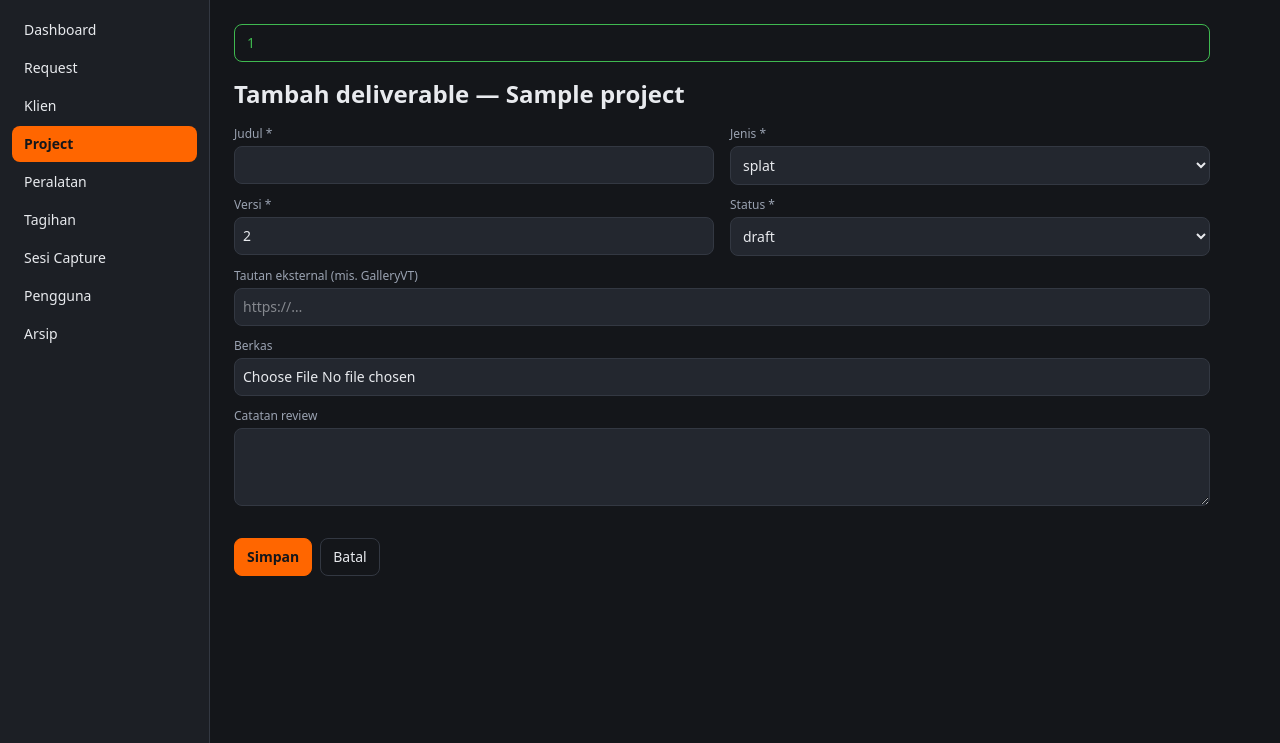
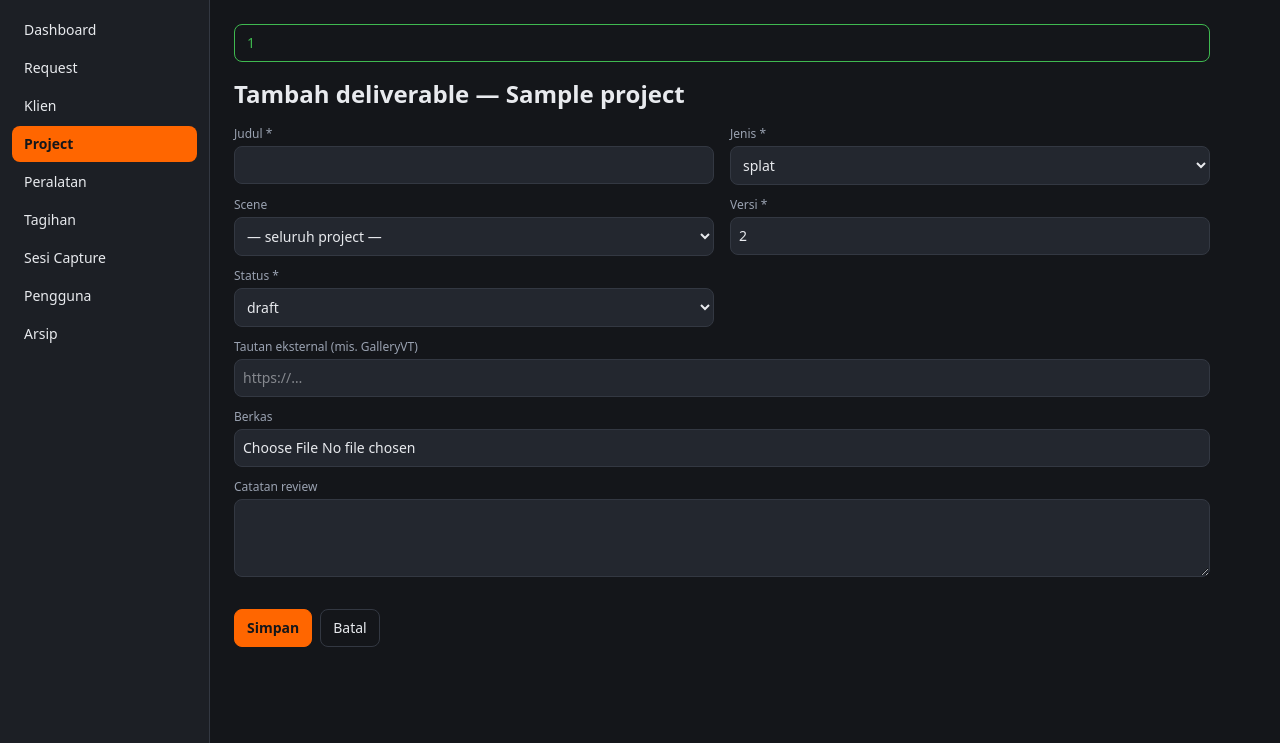
Before and after one commit to RendraSuproboAji/agency_management, a Laravel app: a page that uses resources/views/app.blade.php in a window 1280 px wide. Shown: the part 65-808 px from the top of the page. Run offline with Laravel 12, Linux system fonts and the light colour scheme; a user stored in the database is signed in; data comes from the database, SQL or seed files in the repository; tables that the repository leaves empty hold one stand-in row (values such as "Sample post"); style sheets or scripts are compiled from the project's sources; some libraries are stand-ins or nearby versions.

Commit message:
Tambah multi-scene per project
Satu project immersive biasanya terdiri dari beberapa ruang atau titik
tangkap; GalleryVT juga memodelkan project sebagai kumpulan scene. Scene
kini menjadi entitas tersendiri: deliverable dan sesi pengambilan gambar
bisa ditautkan ke salah satunya, dan portal klien mengelompokkan hasil
pekerjaan per scene.

Slug scene cukup unik di dalam satu project — nama "Lobi" lazim dipakai
banyak project sekaligus — jadi Slug::uniqueFor menerima batasan lingkup.
Scene ikut diarsipkan dan dipulihkan bersama project lewat App\\Support\\Archive
dengan penanda waktu yang sama seperti turunan lain. Kolom scene_id memakai
nullOnDelete supaya mengarsipkan scene tidak ikut menghilangkan pekerjaan
yang sudah ada.

```diff
--- a/app/Http/Controllers/DeliverableController.php
+++ b/app/Http/Controllers/DeliverableController.php
@@ -8,7 +8,10 @@ use App\Support\ActivityLogger;
 use App\Support\UploadRules;
 use Illuminate\Http\RedirectResponse;
 use Illuminate\Http\Request;
+use Illuminate\Support\Collection;
 use Illuminate\Support\Facades\Storage;
+use Illuminate\Validation\Rule;
+use Illuminate\Validation\Rules\Exists;
 use Inertia\Inertia;
 use Inertia\Response;
 
@@ -20,6 +23,7 @@ class DeliverableController extends Controller
 
         return Inertia::render('Deliverables/Form', [
             'project' => $project->only(['slug', 'title']),
+            'scenes' => $this->scenes($project),
             'deliverable' => [
                 'type' => 'splat',
                 'status' => 'draft',
@@ -33,7 +37,7 @@ class DeliverableController extends Controller
     {
         abort_unless($project->isManageableBy($request->user()), 403);
 
-        $data = $this->validated($request);
+        $data = $this->validated($request, $project);
         $data['file_path'] = $this->storeFile($request, $project);
         $data['submitted_at'] = $data['status'] === 'submitted' ? now() : null;
 
@@ -48,8 +52,9 @@ class DeliverableController extends Controller
 
         return Inertia::render('Deliverables/Form', [
             'project' => $project->only(['slug', 'title']),
+            'scenes' => $this->scenes($project),
             'deliverable' => [
-                ...$deliverable->only(['id', 'title', 'type', 'version', 'status', 'external_url', 'review_note']),
+                ...$deliverable->only(['id', 'scene_id', 'title', 'type', 'version', 'status', 'external_url', 'review_note']),
                 'file_name' => $deliverable->file_path ? basename($deliverable->file_path) : null,
             ],
         ] + $this->formOptions());
@@ -59,7 +64,7 @@ class DeliverableController extends Controller
     {
         $this->authorizeDeliverable($request, $project, $deliverable);
 
-        $data = $this->validated($request);
+        $data = $this->validated($request, $project);
 
         if ($path = $this->storeFile($request, $project)) {
             $this->deleteFile($deliverable);
@@ -161,11 +166,26 @@ class DeliverableController extends Controller
         }
     }
 
+    /** @return Collection<int, array<string, mixed>> */
+    private function scenes(Project $project): Collection
+    {
+        return $project->scenes()->get()->map(fn ($scene) => $scene->only(['id', 'name']));
+    }
+
+    /** Scene harus milik project ini dan belum diarsipkan. */
+    private function sceneRule(Project $project): Exists
+    {
+        return Rule::exists('project_scenes', 'id')
+            ->where('project_id', $project->id)
+            ->whereNull('deleted_at');
+    }
+
     /** @return array<string, mixed> */
-    private function validated(Request $request): array
+    private function validated(Request $request, Project $project): array
     {
         return $request->validate([
             'title' => ['required', 'string', 'max:150'],
+            'scene_id' => ['nullable', $this->sceneRule($project)],
             'type' => ['required', 'in:'.implode(',', Deliverable::TYPES)],
             'version' => ['required', 'integer', 'min:1'],
             'external_url' => ['nullable', 'url', 'max:255'],
--- a/app/Http/Controllers/Portal/ProjectController.php
+++ b/app/Http/Controllers/Portal/ProjectController.php
@@ -36,6 +36,7 @@ class ProjectController extends Controller
 
         $project->load([
             'captureSessions' => fn ($query) => $query->orderBy('scheduled_at'),
+            'scenes',
             'deliverables' => fn ($query) => $query->orderByDesc('created_at'),
             'invoices' => fn ($query) => $query->whereNot('status', 'draft')->with('payments')->orderByDesc('issued_at'),
             'quotations' => fn ($query) => $query->whereNot('status', 'draft')->with('items')->orderByDesc('issued_at'),
@@ -52,6 +53,7 @@ class ProjectController extends Controller
                 ]),
                 'deliverables' => $project->deliverables->map(fn ($deliverable) => [
                     ...$deliverable->only(['id', 'title', 'type', 'version', 'status', 'review_note']),
+                    'scene' => $project->scenes->firstWhere('id', $deliverable->scene_id)?->name,
                     'url' => $deliverable->url(),
                     'can_review' => in_array($deliverable->status, ['submitted', 'revision'], true),
                 ]),
--- a/app/Models/Deliverable.php
+++ b/app/Models/Deliverable.php
@@ -11,7 +11,7 @@ use Illuminate\Database\Eloquent\SoftDeletes;
 use Illuminate\Support\Facades\Storage;
 
 #[Fillable([
-    'project_id', 'title', 'type', 'version', 'file_path', 'external_url',
+    'project_id', 'scene_id', 'title', 'type', 'version', 'file_path', 'external_url',
     'status', 'review_note', 'submitted_at', 'approved_at',
 ])]
 class Deliverable extends Model
@@ -36,6 +36,11 @@ class Deliverable extends Model
         return $this->belongsTo(Project::class);
     }
 
+    public function scene(): BelongsTo
+    {
+        return $this->belongsTo(ProjectScene::class, 'scene_id');
+    }
+
     /** Tautan eksternal (mis. GalleryVT) diutamakan; kalau tidak ada pakai berkas terunggah. */
     public function url(): ?string
     {
--- a/app/Models/Project.php
+++ b/app/Models/Project.php
@@ -50,6 +50,11 @@ class Project extends Model
     public function owner(): BelongsTo
     {
         return $this->belongsTo(User::class, 'owner_id');
+    }
+
+    public function scenes(): HasMany
+    {
+        return $this->hasMany(ProjectScene::class)->orderBy('position')->orderBy('id');
     }
 
     public function captureSessions(): HasMany
--- /dev/null
+++ b/app/Models/ProjectScene.php
@@ -0,0 +1,33 @@
+<?php
+
+namespace App\Models;
+
+use Database\Factories\ProjectSceneFactory;
+use Illuminate\Database\Eloquent\Attributes\Fillable;
+use Illuminate\Database\Eloquent\Factories\HasFactory;
+use Illuminate\Database\Eloquent\Model;
+use Illuminate\Database\Eloquent\Relations\BelongsTo;
+use Illuminate\Database\Eloquent\Relations\HasMany;
+use Illuminate\Database\Eloquent\SoftDeletes;
+
+#[Fillable(['project_id', 'name', 'slug', 'position', 'gallery_url', 'notes'])]
+class ProjectScene extends Model
+{
+    /** @use HasFactory<ProjectSceneFactory> */
+    use HasFactory, SoftDeletes;
+
+    public function project(): BelongsTo
+    {
+        return $this->belongsTo(Project::class);
+    }
+
+    public function deliverables(): HasMany
+    {
+        return $this->hasMany(Deliverable::class, 'scene_id');
+    }
+
+    public function captureSessions(): HasMany
+    {
+        return $this->hasMany(CaptureSession::class, 'scene_id');
+    }
+}
--- a/app/Support/Archive.php
+++ b/app/Support/Archive.php
@@ -73,6 +73,7 @@ class Archive
 
         self::stampMany($project->quotations(), $at);
         self::stampMany($project->deliverables(), $at);
+        self::stampMany($project->scenes(), $at);
         self::stamp($project, $at);
     }
 
@@ -82,6 +83,7 @@ class Archive
 
         self::matching($project->quotations()->onlyTrashed(), $at)->restore();
         self::matching($project->deliverables()->onlyTrashed(), $at)->restore();
+        self::matching($project->scenes()->onlyTrashed(), $at)->restore();
 
         foreach (self::matching($project->invoices()->onlyTrashed(), $at)->get() as $invoice) {
             $invoice->restore();
--- a/resources/js/Pages/Deliverables/Form.jsx
+++ b/resources/js/Pages/Deliverables/Form.jsx
@@ -2,13 +2,14 @@ import { useForm } from '@inertiajs/react';
 import AppLayout from '@/Layouts/AppLayout';
 import { Button, ButtonLink, Field, inputClass } from '@/Components/ui';
 
-export default function Form({ project, deliverable, types, statuses }) {
+export default function Form({ project, deliverable, scenes, types, statuses }) {
     const editing = Boolean(deliverable.id);
 
     const { data, setData, post, processing, errors } = useForm({
         title: deliverable.title ?? '',
         type: deliverable.type ?? 'splat',
         version: deliverable.version ?? 1,
+        scene_id: deliverable.scene_id ?? '',
         status: deliverable.status ?? 'draft',
         external_url: deliverable.external_url ?? '',
         review_note: deliverable.review_note ?? '',
@@ -46,6 +47,12 @@ export default function Form({ project, deliverable, types, statuses }) {
                             {types.map((type) => <option key={type} value={type}>{type}</option>)}
                         </select>
                     </Field>
+                    <Field label="Scene" error={errors.scene_id}>
+                        <select className={inputClass} value={data.scene_id} onChange={(e) => setData('scene_id', e.target.value)}>
+                            <option value="">— seluruh project —</option>
+                            {scenes.map((scene) => <option key={scene.id} value={scene.id}>{scene.name}</option>)}
+                        </select>
+                    </Field>
                     <Field label="Versi *" error={errors.version}>
                         <input type="number" min="1" className={inputClass} value={data.version}
                                onChange={(e) => setData('version', e.target.value)} required />
--- a/resources/js/Pages/Portal/Project.jsx
+++ b/resources/js/Pages/Portal/Project.jsx
@@ -14,6 +14,22 @@ function RevisionForm({ action }) {
             {errors.review_note && <span className="text-xs text-danger">{errors.review_note}</span>}
         </form>
     );
+}
+
+/**
+ * Kelompokkan hasil pekerjaan per scene, mempertahankan urutan aslinya.
+ * Deliverable tanpa scene tetap tampil, di bawah judul kosong.
+ */
+function groupByScene(items) {
+    const groups = new Map();
+
+    for (const item of items) {
+        const key = item.scene ?? null;
+        if (!groups.has(key)) groups.set(key, []);
+        groups.get(key).push(item);
+    }
+
+    return [...groups.entries()];
 }
 
 export default function Project({ project, statuses }) {
@@ -61,7 +77,10 @@ export default function Project({ project, statuses }) {
 
             <Panel title="Hasil pekerjaan">
                 {project.deliverables.length === 0 && <p className="text-sm text-muted">Belum ada hasil yang diserahkan.</p>}
-                {project.deliverables.map((item) => (
+                {groupByScene(project.deliverables).map(([scene, items]) => (
+                    <section key={scene ?? ''}>
+                        {scene && <h3 className="mt-4 text-sm font-semibold text-muted">{scene}</h3>}
+                        {items.map((item) => (
                             <div key={item.id} className="flex flex-wrap justify-between gap-3 border-b border-line py-3 last:border-b-0">
                                 <div>
                                     <strong>{item.title}</strong> <span className="text-sm text-muted">v{item.version} · {item.type}</span>{' '}
@@ -79,6 +98,8 @@ export default function Project({ project, statuses }) {
                                     </div>
                                 )}
                             </div>
+                        ))}
+                    </section>
                 ))}
             </Panel>
 
--- a/resources/js/Pages/Projects/Show.jsx
+++ b/resources/js/Pages/Projects/Show.jsx
@@ -15,6 +15,7 @@ export default function Show({ project, canManage, statuses, billed, paid, rawSi
     const note = useForm({ body: '' });
     const job = useForm({ kind: 'splat_training', status: 'queued', capture_session_id: '', machine: '' });
     const attachment = useForm({ title: '', category: 'contract', file: null });
+    const scene = useForm({ name: '', gallery_url: '' });
 
     return (
         <AppLayout title={project.title}>
@@ -180,6 +181,38 @@ export default function Show({ project, canManage, statuses, billed, paid, rawSi
                 )}
             </Panel>
 
+            <Panel title="Scene">
+                {project.scenes.length === 0 && <p className="text-sm text-muted">Belum ada scene. Satu project bisa punya beberapa ruang atau titik tangkap.</p>}
+                {project.scenes.map((item) => (
+                    <div key={item.id} className="flex flex-wrap items-center justify-between gap-3 border-b border-line py-2 last:border-b-0">
+                        <div>
+                            <strong>{item.name}</strong> <span className="text-xs text-muted">{item.slug}</span>
+                            {item.gallery_url && <>{' · '}<a href={item.gallery_url} target="_blank" rel="noopener" className="text-accent">Buka tur</a></>}
+                            {item.notes && <p className="whitespace-pre-line text-sm text-muted">{item.notes}</p>}
+                        </div>
+                        {canManage && (
+                            <Button small variant="danger"
+                                    onClick={() => confirmThen('Arsipkan scene ini?', () => router.delete(`${base}/scenes/${item.id}`))}>
+                                Arsipkan
+                            </Button>
+                        )}
+                    </div>
+                ))}
+
+                {canManage && (
+                    <form className="mt-4 flex flex-wrap items-end gap-2"
+                          onSubmit={(e) => { e.preventDefault(); scene.post(`${base}/scenes`, { onSuccess: () => scene.reset() }); }}>
+                        <input className={`${inputClass} w-56`} placeholder="Nama scene" value={scene.data.name}
+                               onChange={(e) => scene.setData('name', e.target.value)} />
+                        <input className={`${inputClass} w-72`} placeholder="URL tur (opsional)" value={scene.data.gallery_url}
+                               onChange={(e) => scene.setData('gallery_url', e.target.value)} />
+                        <Button type="submit" disabled={scene.processing}>Tambah scene</Button>
+                    </form>
+                )}
+                {scene.errors.name && <p className="mt-2 text-sm text-danger">{scene.errors.name}</p>}
+                {scene.errors.gallery_url && <p className="mt-2 text-sm text-danger">{scene.errors.gallery_url}</p>}
+            </Panel>
+
             <Panel
                 title="Deliverable"
                 actions={canManage && <ButtonLink href={`${base}/deliverables/create`} small>Tambah deliverable</ButtonLink>}
@@ -188,7 +221,7 @@ export default function Show({ project, canManage, statuses, billed, paid, rawSi
                 {project.deliverables.map((item) => (
                     <div key={item.id} className="flex flex-wrap justify-between gap-3 border-b border-line py-3 last:border-b-0">
                         <div>
-                            <strong>{item.title}</strong> <span className="text-sm text-muted">v{item.version} · {item.type}</span>{' '}
+                            <strong>{item.title}</strong> <span className="text-sm text-muted">v{item.version} · {item.type}{item.scene ? ` · ${item.scene}` : ''}</span>{' '}
                             <Badge status={item.status} />{' '}
                             {item.url && <a href={item.url} target="_blank" rel="noopener" className="text-accent">Buka aset</a>}
                             {item.review_note && <p className="whitespace-pre-line text-sm text-muted">{item.review_note}</p>}
--- a/resources/js/Pages/Sessions/Form.jsx
+++ b/resources/js/Pages/Sessions/Form.jsx
@@ -2,12 +2,13 @@ import { useForm } from '@inertiajs/react';
 import AppLayout from '@/Layouts/AppLayout';
 import { Button, ButtonLink, Field, inputClass } from '@/Components/ui';
 
-export default function Form({ project, session, crew, equipment, statuses }) {
+export default function Form({ project, session, scenes, crew, equipment, statuses }) {
     const editing = Boolean(session.id);
 
     const { data, setData, post, put, processing, errors } = useForm({
         scheduled_at: session.scheduled_at ?? '',
         crew_id: session.crew_id ?? '',
+        scene_id: session.scene_id ?? '',
         status: session.status ?? 'scheduled',
         shot_count: session.shot_count ?? '',
         raw_size_gb: session.raw_size_gb ?? '',
@@ -35,6 +36,12 @@ export default function Form({ project, session, crew, equipment, statuses }) {
                 editing ? put(`/projects/${project.slug}/sessions/${session.id}`) : post(`/projects/${project.slug}/sessions`);
             }}>
                 <div className="gap-x-4 sm:grid sm:grid-cols-2">
+                    <Field label="Scene" error={errors.scene_id}>
+                        <select className={inputClass} value={data.scene_id} onChange={(e) => setData('scene_id', e.target.value)}>
+                            <option value="">— seluruh project —</option>
+                            {scenes.map((scene) => <option key={scene.id} value={scene.id}>{scene.name}</option>)}
+                        </select>
+                    </Field>
                     <Field label="Jadwal *" error={errors.scheduled_at}>
                         <input type="datetime-local" className={inputClass} value={data.scheduled_at}
                                onChange={(e) => setData('scheduled_at', e.target.value)} required />
--- a/routes/web.php
+++ b/routes/web.php
@@ -16,6 +16,7 @@ use App\Http\Controllers\Portal\DeliverableController as PortalDeliverableContro
 use App\Http\Controllers\Portal\ProjectController as PortalProjectController;
 use App\Http\Controllers\ProcessingJobController;
 use App\Http\Controllers\ProjectController;
+use App\Http\Controllers\ProjectSceneController;
 use App\Http\Controllers\PublicRequestController;
 use App\Http\Controllers\QuotationController;
 use App\Http\Controllers\ServiceRequestController;
@@ -77,6 +78,12 @@ Route::middleware('auth:web')->group(function () {
     Route::delete('/projects/{project}', [ProjectController::class, 'destroy'])->name('projects.destroy');
 
     // Sesi pengambilan gambar milik satu project
+    // Scene per project (mis. lobi, ruang pamer) — deliverable dan sesi bisa
+    // ditautkan ke salah satunya.
+    Route::post('/projects/{project}/scenes', [ProjectSceneController::class, 'store'])->name('scenes.store');
+    Route::put('/projects/{project}/scenes/{scene}', [ProjectSceneController::class, 'update'])->name('scenes.update');
+    Route::delete('/projects/{project}/scenes/{scene}', [ProjectSceneController::class, 'destroy'])->name('scenes.destroy');
+
     Route::get('/projects/{project}/sessions/create', [CaptureSessionController::class, 'create'])->name('sessions.create');
     Route::post('/projects/{project}/sessions', [CaptureSessionController::class, 'store'])->name('sessions.store');
     Route::get('/projects/{project}/sessions/{session}/edit', [CaptureSessionController::class, 'edit'])->name('sessions.edit');
```
Also changed, not shown: app/Http/Controllers/CaptureSessionController.php (+23 -4 lines), app/Http/Controllers/ProjectController.php (+6 -1 lines), app/Http/Controllers/ProjectSceneController.php (added, +77 -0 lines), app/Models/CaptureSession.php (+6 -1 lines), app/Support/Slug.php (+7 -1 lines), database/factories/ProjectSceneFactory.php (added, +28 -0 lines), tests/Feature/ProjectSceneTest.php (added, +111 -0 lines), database/migrations/2026_08_30_000002_create_project_scenes_table.php (added). Lines whose indentation alone changed are shown as unchanged.
